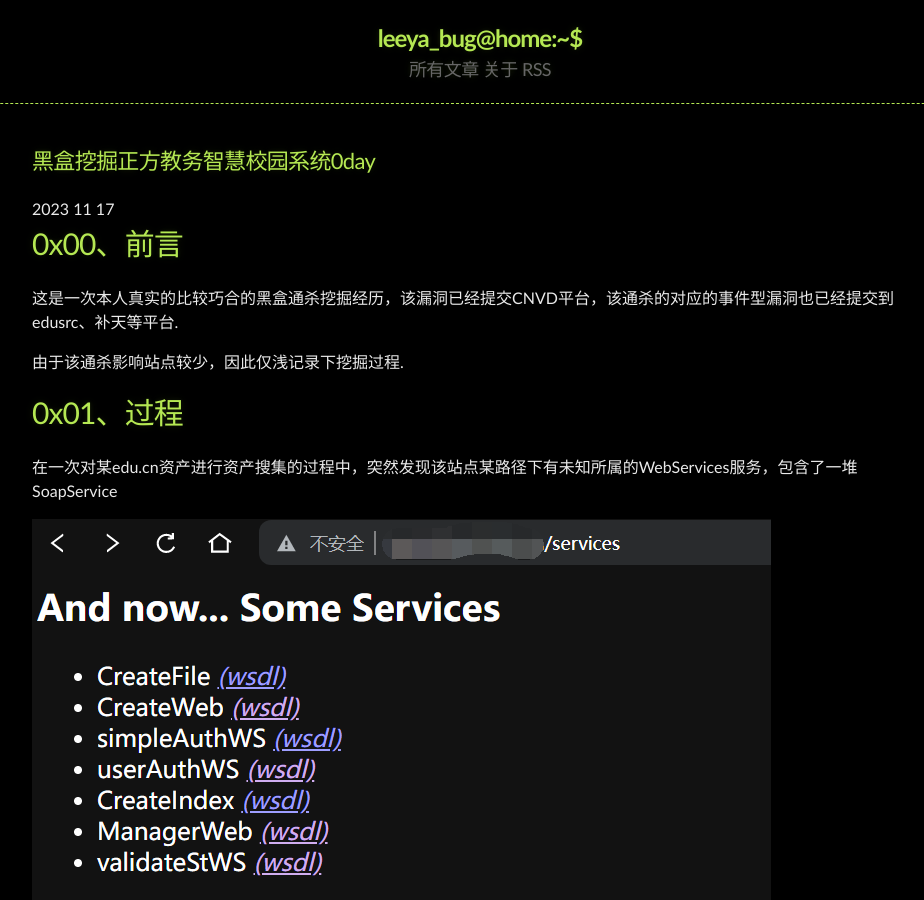
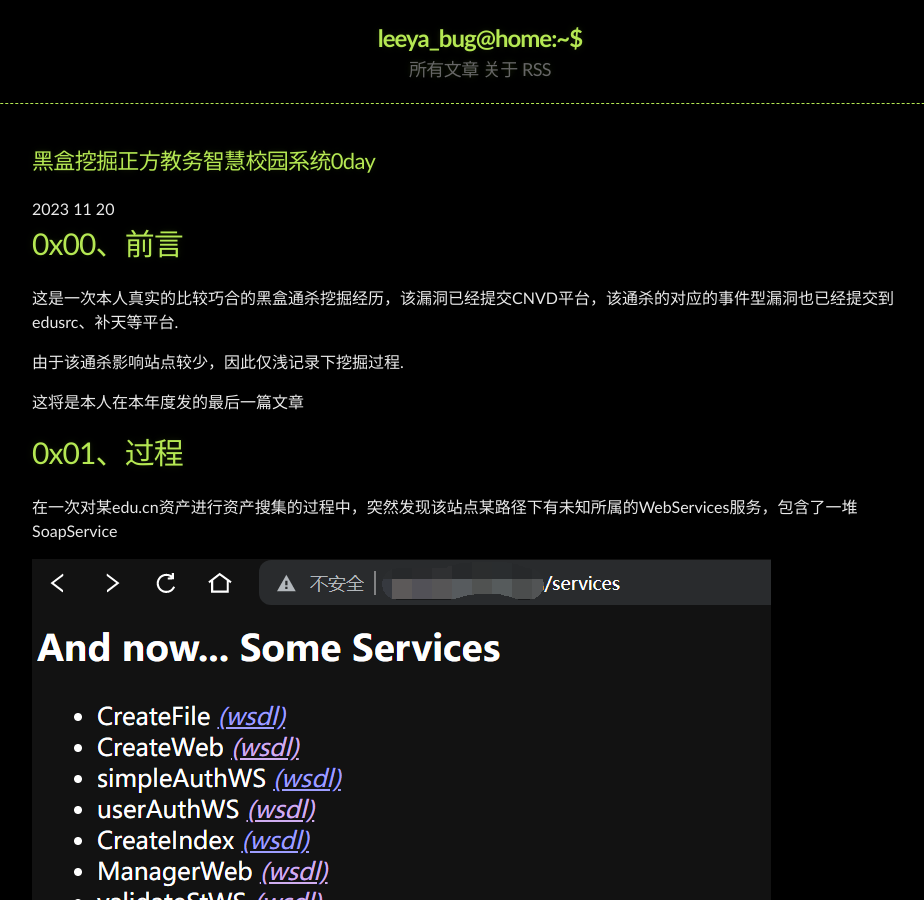
Before and after one commit to Leeyangee/leeyangee.github.io, a Jekyll site: the page built from _posts/2023-11-20-黑盒挖掘正方教务智慧校园系统0day.md, in a window 1280 px wide and 900 px high. Shown: the whole window, without its empty margins (160-1084 px from the left). Built offline with Jekyll 4.4.1, drawn with Linux system fonts in a browser that asks for light colours.

Commit message:
Update and rename 2023-11-17-黑盒挖掘正方教务智慧校园系统0day.md to 2023-11-20-黑盒挖掘正方教务智慧校园系统0day.md

```diff
--- a/_posts/2023-11-17-黑盒挖掘正方教务智慧校园系统0day.md
+++ b/_posts/2023-11-20-黑盒挖掘正方教务智慧校园系统0day.md
@@ -8,6 +8,8 @@ published: true
 这是一次本人真实的比较巧合的黑盒通杀挖掘经历，该漏洞已经提交CNVD平台，该通杀的对应的事件型漏洞也已经提交到edusrc、补天等平台.
 
 由于该通杀影响站点较少，因此仅浅记录下挖掘过程.
+
+这将是本人在本年度发的最后一篇文章
 
 # [](#header-1)0x01、过程
 
```
